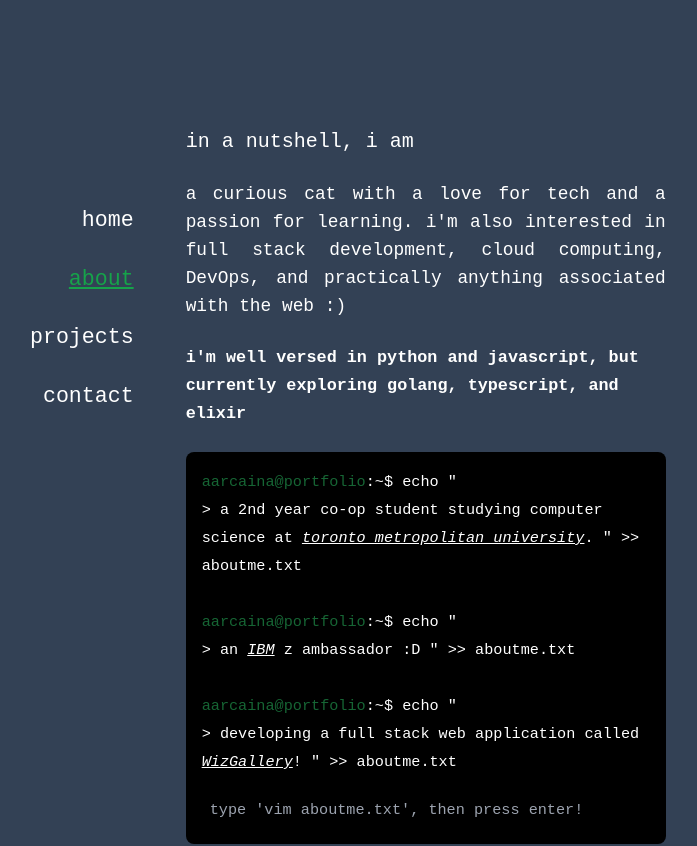
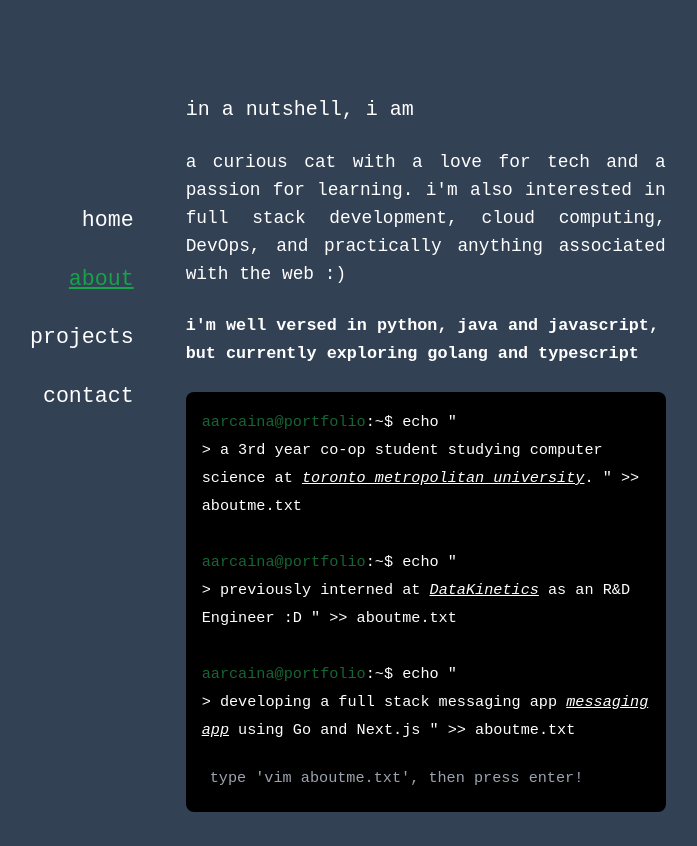
Before and after one commit to andrearcaina/andrearcaina.github.io, a Next.js app: page /about in a window 1280 px wide. Shown: the top 846 px of the page, without its empty margins (277-974 px from the left). Built offline with nearby package versions, Linux system fonts and the light colour scheme; a web font is replaced by a local one.

Commit message:
update information and links

```diff
--- a/src/components/aboutpage/code.jsx
+++ b/src/components/aboutpage/code.jsx
@@ -5,7 +5,7 @@ export default function Code() {
     return (
         <div className="bg-black p-4 rounded-lg text-[0.95rem]/[1.75rem]">
             <p><span className="text-green-800">aarcaina@portfolio</span>:~$ echo &quot; <br />
-                &gt; a 2nd year co-op student studying computer science at <Link className="underline italic hover:text-green-500 duration-300 transition-all" target="_blank"
+                &gt; a 3rd year co-op student studying computer science at <Link className="underline italic hover:text-green-500 duration-300 transition-all" target="_blank"
                     href="https://www.torontomu.ca/" passHref>
                     toronto metropolitan university
                 </Link>. &quot; &gt;&gt; aboutme.txt
@@ -14,19 +14,19 @@ export default function Code() {
             <br />
 
             <p><span className="text-green-800">aarcaina@portfolio</span>:~$ echo &quot; <br />
-                &gt; an <Link className="underline italic hover:text-green-500 duration-300 transition-all" target="_blank"
-                    href="https://www.linkedin.com/posts/andre-arcaina_i-am-now-an-ibm-z-student-ambassador-for-activity-7127723378488082432-fh1F?utm_source=share&utm_medium=member_desktop" passHref>
-                    IBM
-                </Link> z ambassador :D &quot; &gt;&gt; aboutme.txt
+                &gt; previously interned at <Link className="underline italic hover:text-green-500 duration-300 transition-all" target="_blank"
+                    href="https://dkl.com" passHref>
+                    DataKinetics
+                </Link> as an R&D Engineer :D &quot; &gt;&gt; aboutme.txt
             </p>
 
             <br />
 
             <p><span className="text-green-800">aarcaina@portfolio</span>:~$ echo &quot; <br />
-                &gt; developing a full stack web application called <Link className="underline italic hover:text-green-500 duration-300 transition-all" target="_blank"
-                    href="https://github.com/andrearcaina/WizGallery" passHref>
-                    WizGallery
-                </Link>! &quot; &gt;&gt; aboutme.txt
+                &gt; developing a full stack messaging app <Link className="underline italic hover:text-green-500 duration-300 transition-all" target="_blank"
+                    href="https://github.com/andrearcaina/echo-web" passHref>
+                    messaging app
+                </Link> using Go and Next.js &quot; &gt;&gt; aboutme.txt
             </p>
 
             <Form Route="about" Command="vim aboutme.txt"/>
--- a/src/components/aboutpage/interests.jsx
+++ b/src/components/aboutpage/interests.jsx
@@ -14,7 +14,7 @@ export default function Interests() {
 
             <br />
 
-            <p className="text-[0.95rem]/[1.75rem] sm:text-[1.05rem]/[1.75rem] font-bold">i&apos;m well versed in python and javascript, but currently exploring golang, typescript, and elixir</p>
+            <p className="text-[0.95rem]/[1.75rem] sm:text-[1.05rem]/[1.75rem] font-bold">i&apos;m well versed in python, java and javascript, but currently exploring golang and typescript</p>
 
             <br />
         </div>
--- a/src/components/aboutpage/vim.jsx
+++ b/src/components/aboutpage/vim.jsx
@@ -14,11 +14,11 @@ export default function Code() {
             <div className="bg-black p-4 rounded-lg text-[0.95rem]/[1.75rem]">
                 <div>
                     <p class="text-gray-500">1</p>
-                    <p><span class="text-gray-500">2</span> a 2nd year co-op student studying computer science at Toronto Metropolitan University</p>
+                    <p><span class="text-gray-500">2</span> a 3rd year co-op student studying computer science at Toronto Metropolitan University </p>
                     <p class="text-gray-500">3</p>
-                    <p><span class="text-gray-500">4</span> an IBM z ambassador :D</p>
+                    <p><span class="text-gray-500">4</span> previously interned at DataKinetics as an R&D Engineer :D </p>
                     <p class="text-gray-500">5</p>
-                    <p><span class="text-gray-500">6</span> developing a full stack web application called WizGallery</p>
+                    <p><span class="text-gray-500">6</span> developing a full stack messaging app using Go and Next.js </p>
                     <p class="text-gray-500">7</p>
                 </div>
 
--- a/src/components/general/footer.jsx
+++ b/src/components/general/footer.jsx
@@ -37,7 +37,7 @@ export default function Footer() {
                     <FontAwesomeIcon icon={faEnvelope} className="text-white p-2 text-2xl sm:text-3xl hover:text-green-500 hover:scale-[1.3] transition-all duration-400 cursor-pointer" />
                 </Link>
 
-                <Link href="https://drive.google.com/file/d/1UB49TjfiDvw8c1rFQWSK1j1XeEZQMcOq/view?usp=sharing" target="_blank">
+                <Link href="https://drive.google.com/file/d/1bZUgVv4lpAoN1hNIuRR6z9Wp86_m9QRm/view?usp=sharing" target="_blank">
                     <FontAwesomeIcon icon={faFileInvoice} className="text-white p-2 text-2xl sm:text-3xl hover:text-green-500 hover:scale-[1.3] transition-all duration-400 cursor-pointer" />
                 </Link>
             </div>
--- a/src/components/general/main.jsx
+++ b/src/components/general/main.jsx
@@ -3,7 +3,7 @@ import { motion } from 'framer-motion';
 export default function Main({ children }) {
     return (
         <motion.main
-            className="max-w-[30rem] mt-[0.8rem] mb-[2rem] md:mt-[6rem] md:mb-[2.5rem] text-white"
+            className="max-w-[30rem] mt-[0.8rem] mb-[2rem] md:mt-[4rem] text-white"
             initial={{ opacity: 0, y: 30 }}
             animate={{ opacity: 1, y: 0 }}
             transition={{ duration: 0.5, delay: 0.2 }}
```
Also changed, not shown: public/data/best-projects.json (+10 -10 lines), 1 other file (tests, documents, lock files or other folders).
